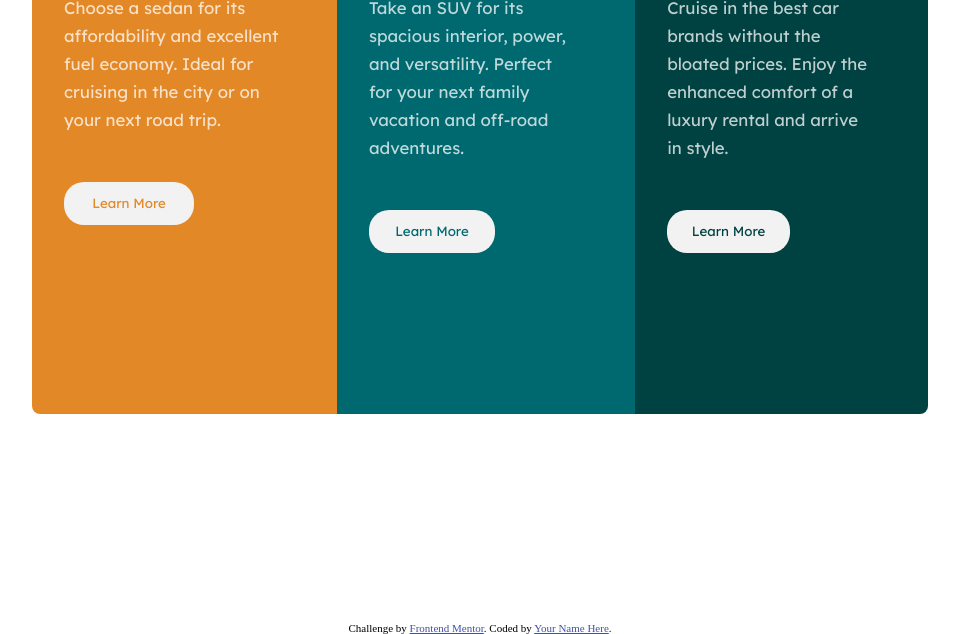
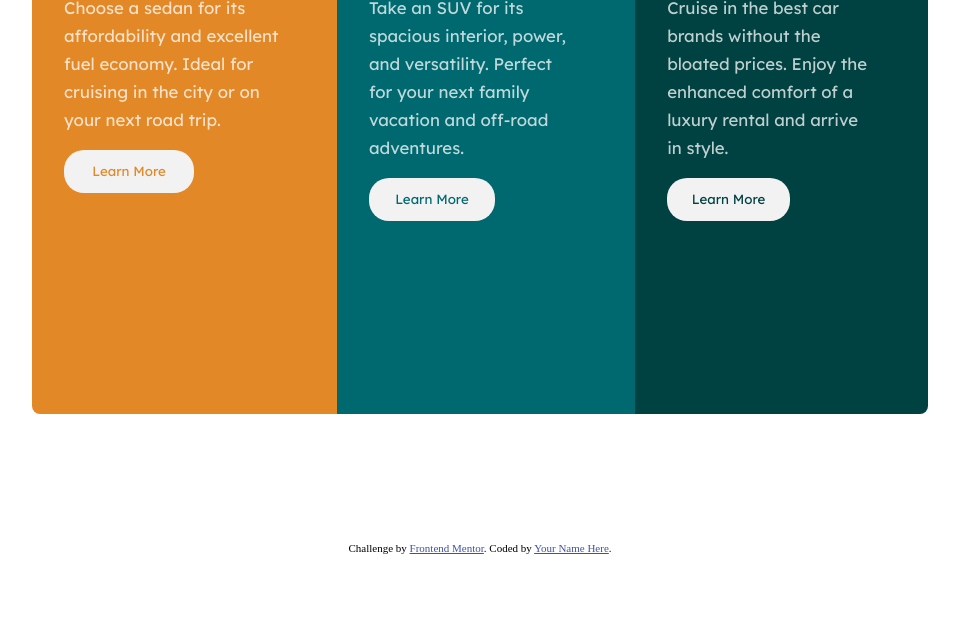
Before and after one commit to Chimoneg27/3-column-preview-card-component, a plain HTML site: page index.html in a window 1280 px wide. Shown: the part 274-908 px from the top of the page, without its empty margins (160-1119 px from the left). After the commit the page ends 828 px from the top, so only its background shows below. Drawn offline with Linux system fonts and the light colour scheme.

Commit message:
Update styles.css

```diff
--- a/styles.css
+++ b/styles.css
@@ -14,7 +14,7 @@
 
 .container{
     width: 70%;
-    height: 80vh;
+    height: 70vh;
     display: grid;
     grid-template-areas:
     "sd suv lux"
@@ -75,7 +75,7 @@
 }
 
 button{
-    margin-top: 3rem;
+    margin-top: 1rem;
     margin-bottom: 1rem;
     padding: 1em;
     border-radius: 20px;
```
